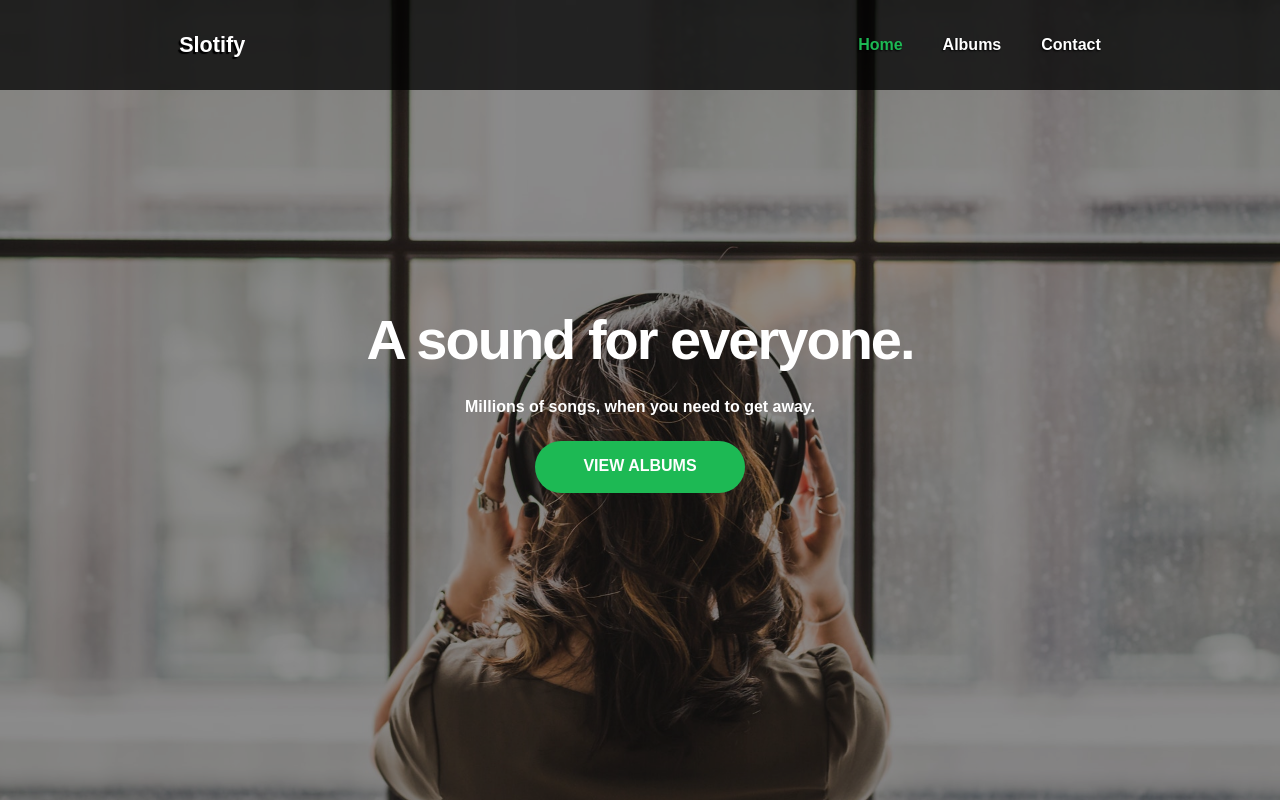
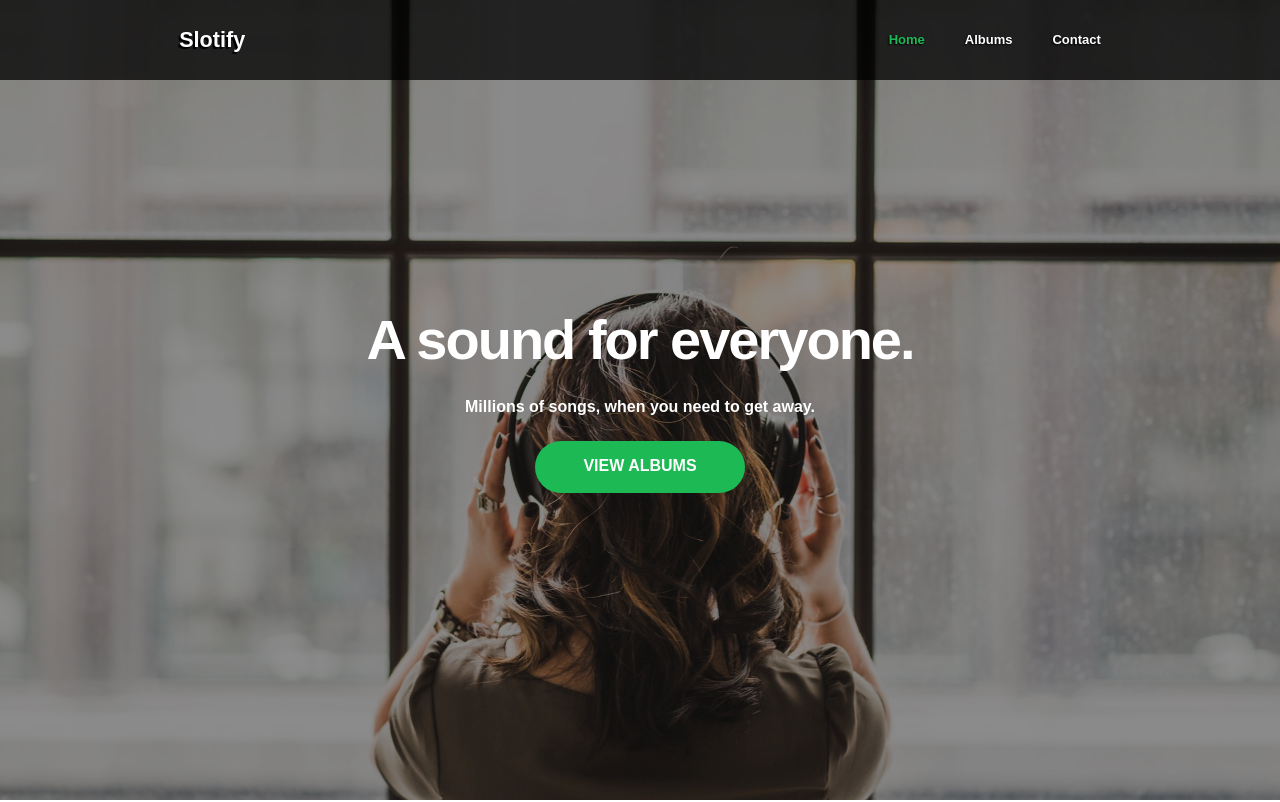
Before and after one commit to Tivler/ecommerce-project, a React (Create React App) app: page / in a window 1280 px wide. Shown: the top 802 px of the page. Built offline with nearby package versions, Linux system fonts and the light colour scheme.

Commit message:
updated navbar size for nav component

```diff
--- a/src/components/core/Navbar/_Navbar.scss
+++ b/src/components/core/Navbar/_Navbar.scss
@@ -8,7 +8,7 @@
     top: 0;
     left: 0;
     color: #fff;
-    height: 90px;
+    height: 80px;
     width: 100%;
     z-index: 6;
     transition: .5s;
@@ -27,7 +27,7 @@
 
     &__logo {
         &--wrapper {
-            height: 90px;
+            height: 80px;
             margin-left: 14%;
             display: flex;
         }
@@ -58,7 +58,7 @@
             position: fixed;
             top: 0;
             right: 0;
-            height: 90px;
+            height: 80px;
             width: 100%;
             margin-right: 14%;
         }
@@ -67,8 +67,8 @@
             display: flex;
             align-items: center;
             justify-content: flex-end;
-            height: 90px;
-            font-size: .8em;
+            height: 80px;
+            font-size: .65em;
 
             &--item {
                 align-items: center;
```
